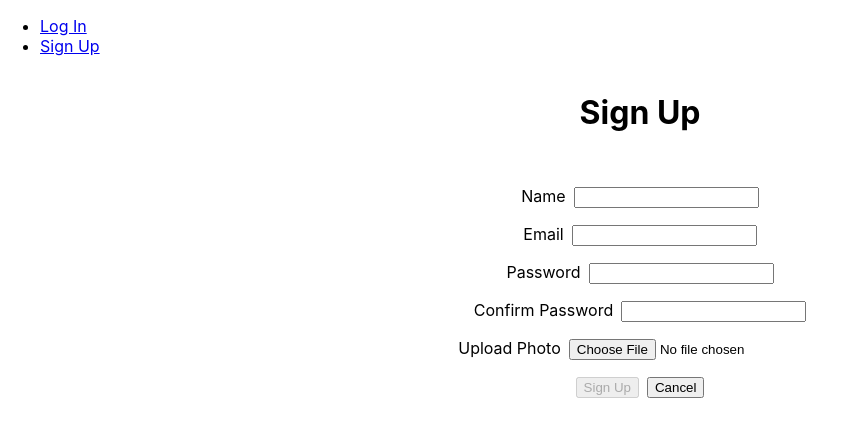
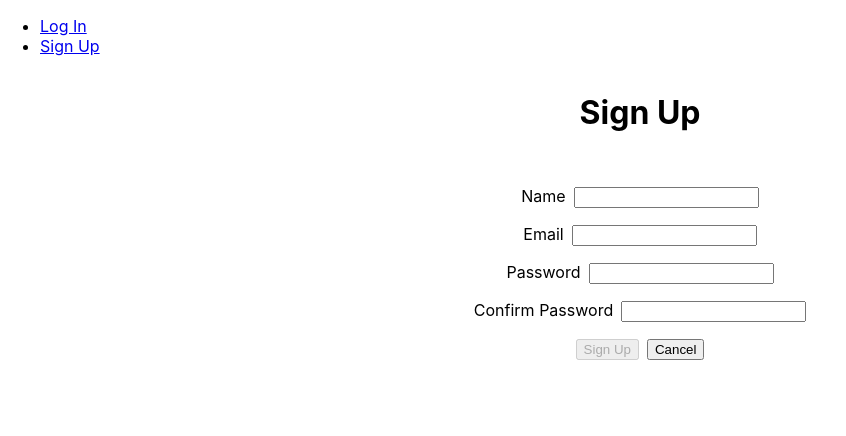
Before and after one commit to maxmay94/time-card-front-end, a React (Create React App) app: page /signup in a window 1280 px wide. Shown: the top 436 px of the page, without its empty margins (0-846 px from the left). Built offline with nearby package versions, Linux system fonts and the light colour scheme; no server answers.

Commit message:
remove photo stuff

```diff
--- a/src/components/SignupForm/SignupForm.jsx
+++ b/src/components/SignupForm/SignupForm.jsx
@@ -11,7 +11,6 @@ const SignupForm = props => {
     password: '',
     passwordConf: '',
   })
-  const [photoData, setPhotoData] = useState({})
 
   const handleChange = e => {
     props.updateMessage('')
@@ -21,14 +20,11 @@ const SignupForm = props => {
     })
   }
 
-  const handleChangePhoto = (evt) => {
-    setPhotoData({ photo: evt.target.files[0] })
-  }
 
   const handleSubmit = async e => {
     e.preventDefault()
     try {
-      await authService.signup(formData, photoData.photo)
+      await authService.signup(formData)
       props.handleSignupOrLogin()
       navigate('/')
     } catch (err) {
@@ -95,17 +91,6 @@ const SignupForm = props => {
         />
       </div>
       <div className={styles.inputContainer}>
-        <label htmlFor="photo-upload" className={styles.label}>
-          Upload Photo
-        </label>
-        <input
-          type="file"
-          id="photo-upload"
-          name="photo"
-          onChange={handleChangePhoto}
-        />
-      </div>
-      <div className={styles.inputContainer}>
         <button disabled={isFormInvalid()} className={styles.button}>
           Sign Up
         </button>
--- a/src/services/authService.js
+++ b/src/services/authService.js
@@ -1,8 +1,8 @@
 import * as tokenService from './tokenService'
-import { addPhoto as addProfilePhoto } from './profileService'
-const BASE_URL = `${process.env.REACT_APP_BACK_END_SERVER_URL}/api/auth`
+const BASE_URL = `${process.env.REACT_APP_BACKEND_SERVER_URL}/api/auth`
 
-async function signup(user, photo) {
+async function signup(user) {
+  console.log('signup -->', BASE_URL)
   try {
     const res = await fetch(`${BASE_URL}/signup`, {
       method: 'POST',
@@ -14,14 +14,6 @@ async function signup(user, photo) {
       throw new Error(json.err)
     } else if (json.token) {
       tokenService.setToken(json.token)
-      if (photo) {
-        const photoData = new FormData()
-        photoData.append('photo', photo)
-        return await addProfilePhoto(
-          photoData,
-          tokenService.getUserFromToken().profile
-        )
-      }
     }
   } catch (err) {
     throw err
--- a/src/services/profileService.js
+++ b/src/services/profileService.js
@@ -9,15 +9,5 @@ async function getAllProfiles() {
   return await res.json()
 }
 
-async function addPhoto(photoData, profileId) {
-  const res = await fetch(`${BASE_URL}/${profileId}/add-photo`, {
-    method: 'PUT',
-    headers: {
-      'Authorization': `Bearer ${tokenService.getToken()}`
-    },
-    body: photoData
-  })
-  return await res.json()
-}
 
-export { getAllProfiles, addPhoto }
+export { getAllProfiles }
```
